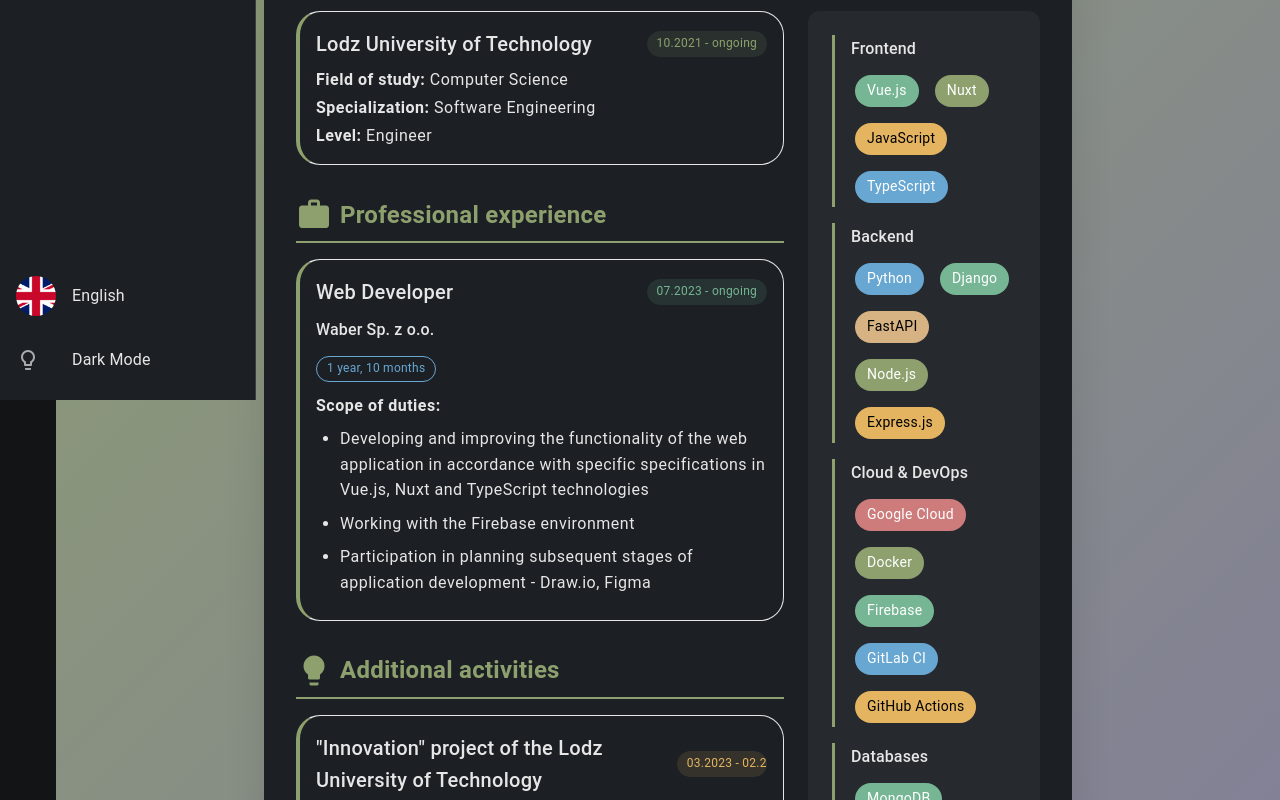
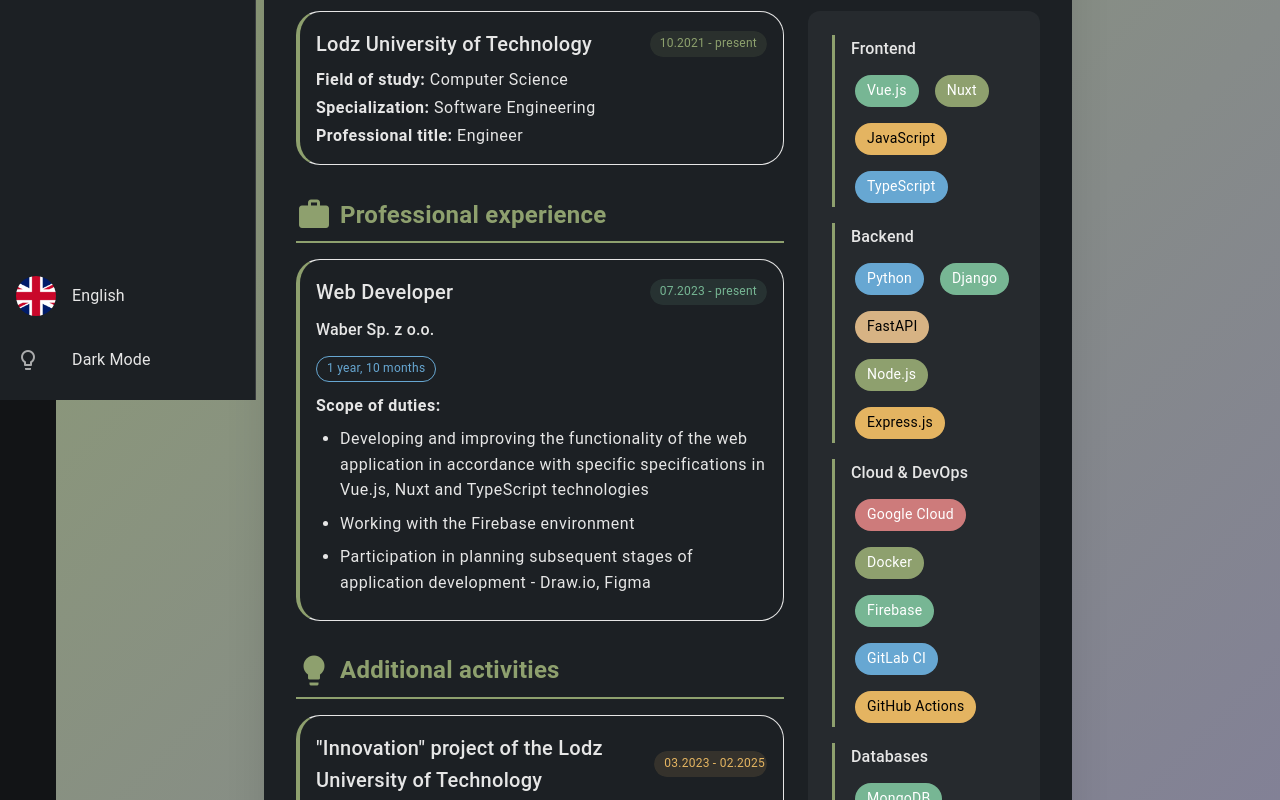
Before and after one commit to JakubTuta/Flagship, a Nuxt app: page /resume in a window 1280 px wide. Shown: the part 400-1200 px from the top of the page. Built offline with nearby package versions, Linux system fonts and the light colour scheme.

Commit message:
poprawki PS

```diff
--- a/locales/en.json
+++ b/locales/en.json
@@ -75,7 +75,7 @@
       "title": "Education",
       "field": "Field of study",
       "specialization": "Specialization",
-      "level": "Level",
+      "level": "Professional title",
       "lodz": {
         "field": "Computer Science",
         "specialization": "Software Engineering",
--- a/locales/pl.json
+++ b/locales/pl.json
@@ -75,7 +75,7 @@
       "title": "Wykształcenie",
       "field": "Kierunek",
       "specialization": "Specjalizacja",
-      "level": "Poziom",
+      "level": "Tytuł zawodowy",
       "lodz": {
         "field": "Informatyka",
         "specialization": "Inżynieria oprogramowania",
--- a/pages/resume.vue
+++ b/pages/resume.vue
@@ -157,7 +157,7 @@ function datePeriod(start: Date, end: Date | null): string {
 
   if (end === null) {
     return locale.value === 'en'
-      ? `${startMonth}.${startYear} - ongoing`
+      ? `${startMonth}.${startYear} - present`
       : `${startMonth}.${startYear} - obecnie`
   }
 
@@ -362,7 +362,7 @@ function calculateDate(date1: Date, date2: Date | null): string {
                   >
                     <v-card-text>
                       <div class="d-flex justify-space-between align-center mb-2">
-                        <h3 class="text-h6 font-weight-medium">
+                        <h3 class="text-h6 font-weight-medium max-w-75%">
                           {{ edu.institution }}
                         </h3>
 
@@ -409,7 +409,7 @@ function calculateDate(date1: Date, date2: Date | null): string {
                   >
                     <v-card-text>
                       <div class="d-flex justify-space-between align-center mb-2">
-                        <h3 class="text-h6 font-weight-medium">
+                        <h3 class="text-h6 font-weight-medium max-w-75%">
                           {{ exp.position }}
                         </h3>
 
@@ -473,7 +473,7 @@ function calculateDate(date1: Date, date2: Date | null): string {
                   >
                     <v-card-text>
                       <div class="d-flex justify-space-between align-center mb-2">
-                        <h3 class="text-h6 font-weight-medium">
+                        <h3 class="text-h6 font-weight-medium max-w-75%">
                           {{ activity.title }}
                         </h3>
 
```
